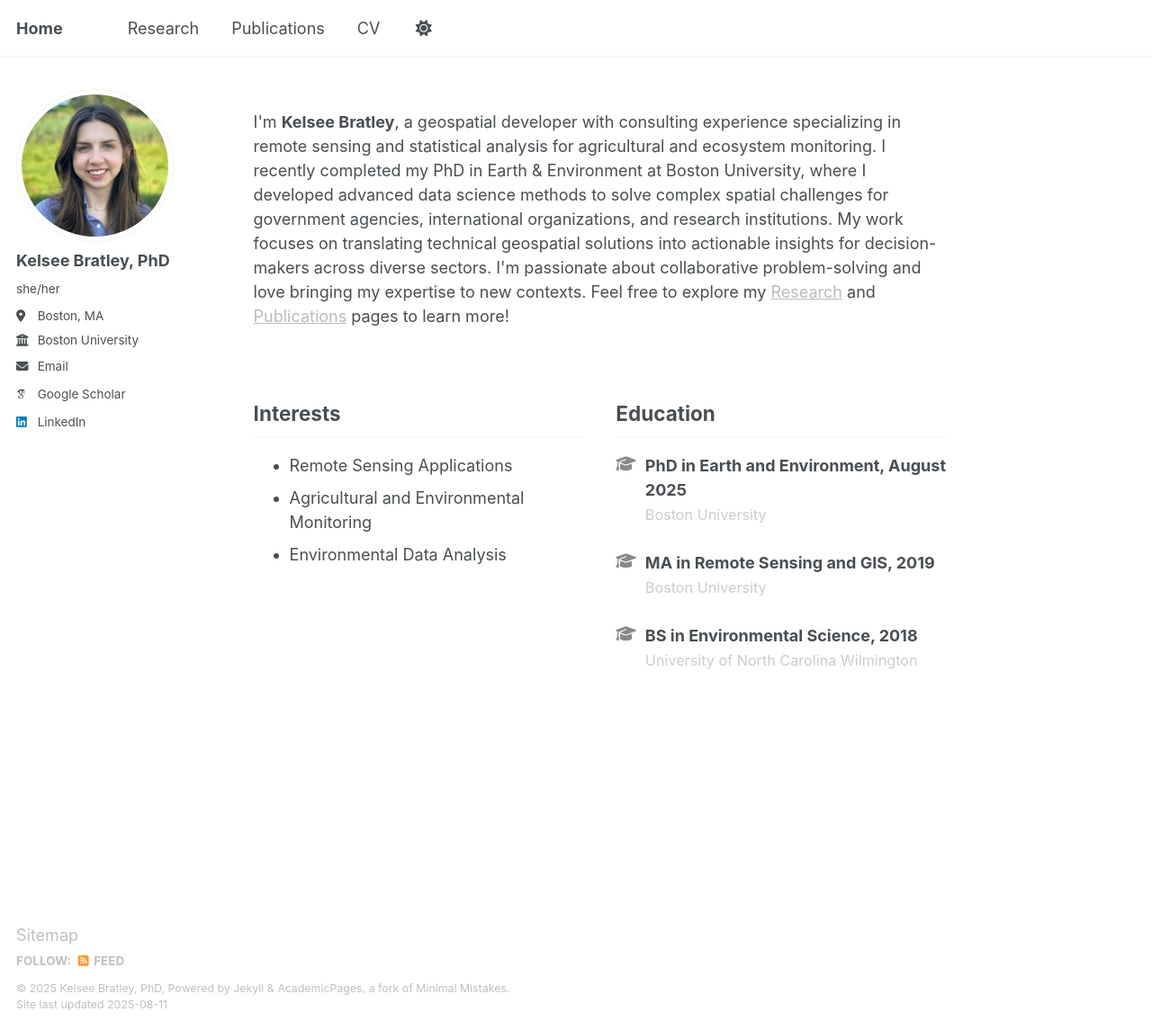
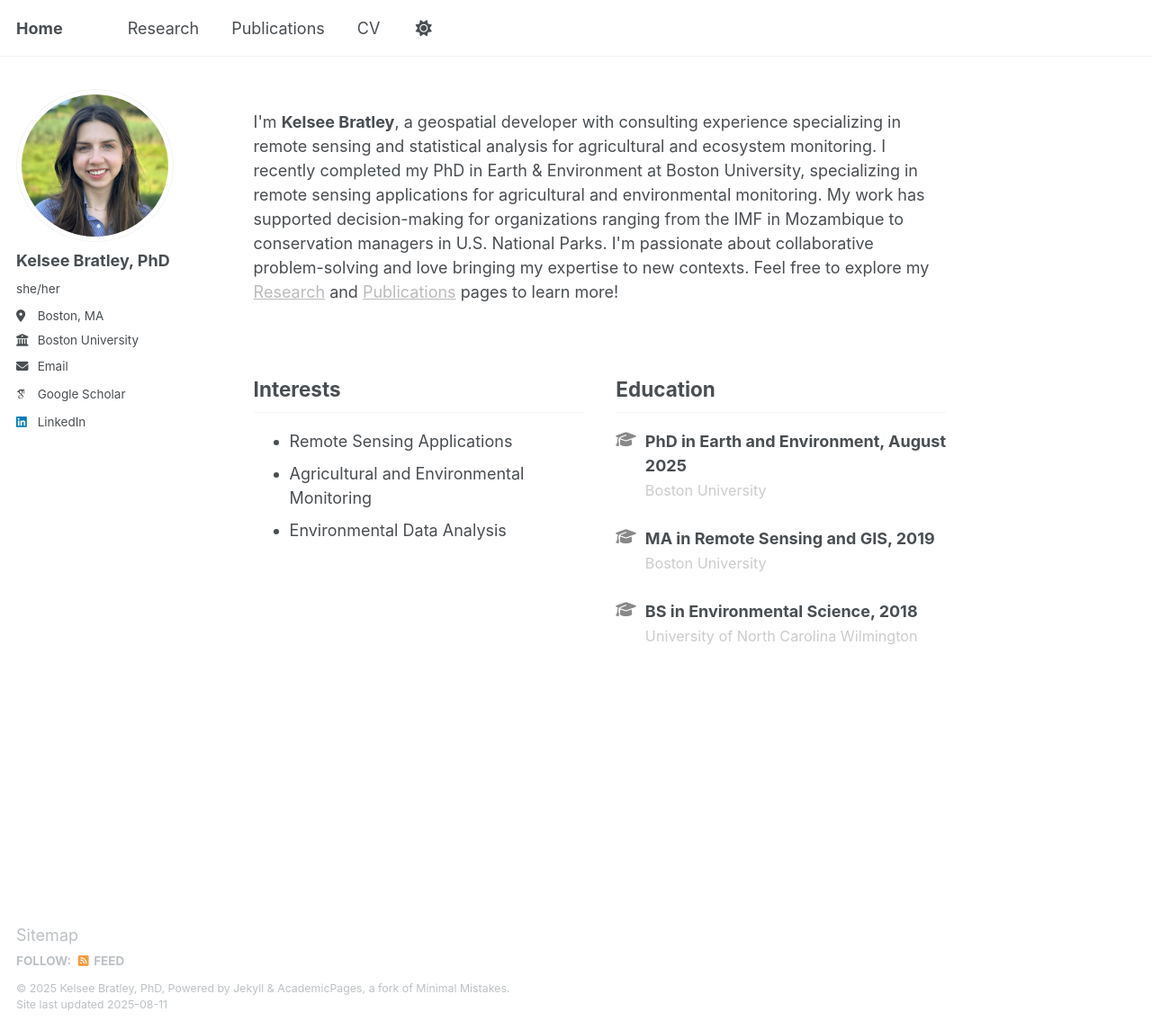
Before and after one commit to kbratley/kbratley.github.io, a Jekyll site: the page built from _pages/about.md, in a window 1280 px wide and 1145 px high. Shown: the whole window at 90% size. Built offline with Jekyll 4.4.1, drawn with Linux system fonts in a browser that asks for light colours; some web fonts are replaced.

Commit message:
Update about.md

```diff
--- a/_pages/about.md
+++ b/_pages/about.md
@@ -8,7 +8,7 @@ redirect_from:
 
   <!-- Updated Intro Text -->
 <p>
-I'm <b>Kelsee Bratley</b>, a geospatial developer with consulting experience specializing in remote sensing and statistical analysis for agricultural and ecosystem monitoring. I recently completed my PhD in Earth & Environment at Boston University, where I developed advanced data science methods to solve complex spatial challenges for government agencies, international organizations, and research institutions. My work focuses on translating technical geospatial solutions into actionable insights for decision-makers across diverse sectors. I'm passionate about collaborative problem-solving and love bringing my expertise to new contexts. Feel free to explore my
+I'm <b>Kelsee Bratley</b>, a geospatial developer with consulting experience specializing in remote sensing and statistical analysis for agricultural and ecosystem monitoring. I recently completed my PhD in Earth & Environment at Boston University, specializing in remote sensing applications for agricultural and environmental monitoring. My work has supported decision-making for organizations ranging from the IMF in Mozambique to conservation managers in U.S. National Parks. I'm passionate about collaborative problem-solving and love bringing my expertise to new contexts. Feel free to explore my
 <a href="/portfolio" style="color: #bbb;">Research</a> and
 <a href="/publications" style="color: #bbb;">Publications</a>
 pages to learn more!
```
